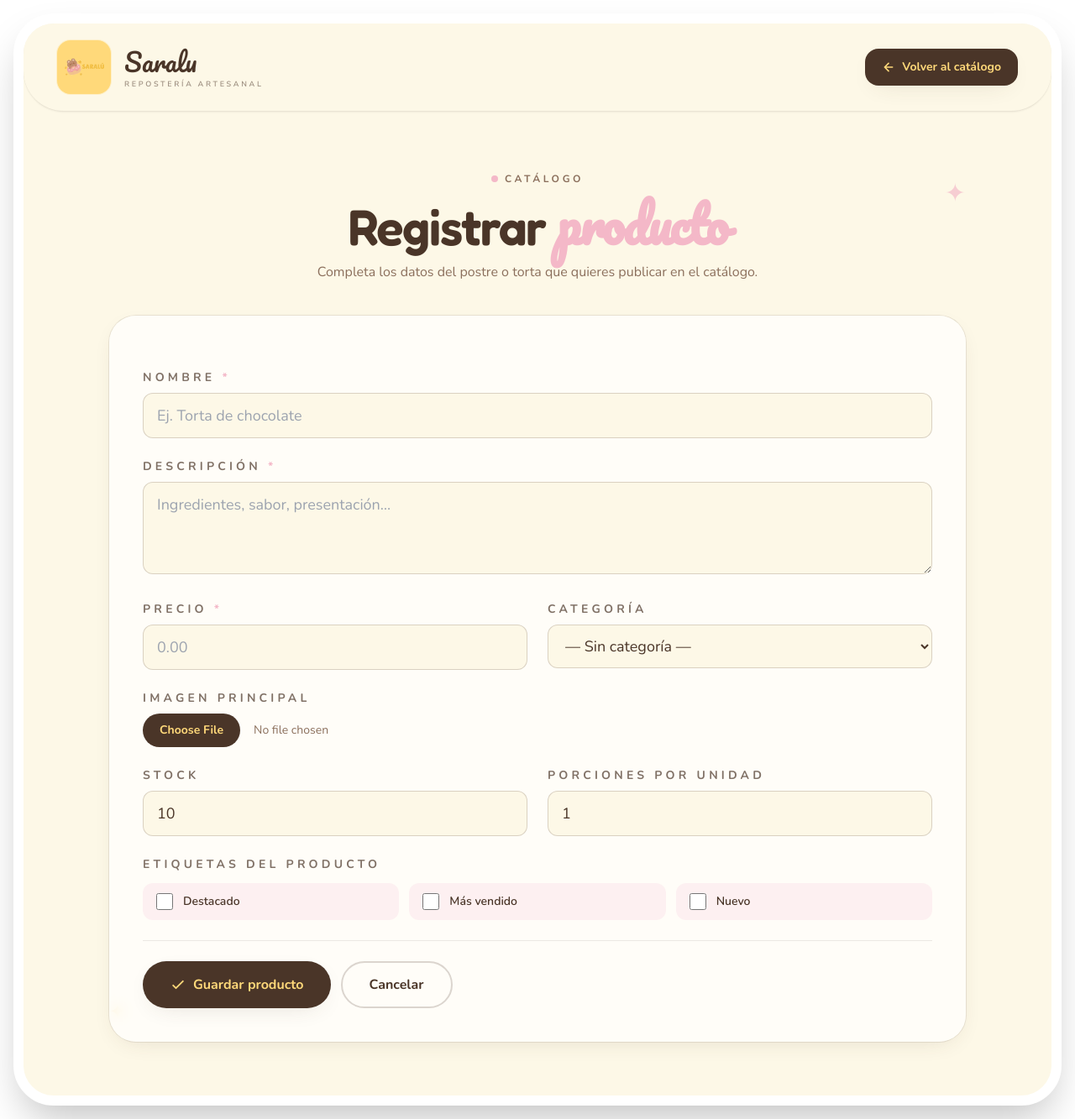
After one commit to JohanV0/SARALU, a Django app: page /catalogo/nuevo/ in a window 1280 px wide. The commit adds this page. Shown: the whole page at 84% size. Run offline with Django 5.2, Linux system fonts and the light colour scheme; data that the repository does not hold is empty; some libraries are stand-ins or nearby versions.

Commit message:
Registrar producto

```diff
--- a/reposteria/templates/home.html
+++ b/reposteria/templates/home.html
@@ -146,7 +146,7 @@
 
             <div class="grid grid-cols-2 gap-3 3xl:gap-4">
 
-              <a href="#" {# → {% url 'producto_crear' %} #}
+              <a href="{% url 'nuevo_producto' %}"
                  class="group relative flex flex-col gap-3 rounded-4xl bg-rosaClaro p-4 3xl:p-5 min-h-[150px] 3xl:min-h-[180px] shadow-soft hover:bg-rosa hover:-translate-y-1 hover:shadow-lift transition-all overflow-hidden">
                 <span class="grid h-14 w-14 3xl:h-16 3xl:w-16 place-items-center rounded-3xl bg-rosa group-hover:bg-crema transition">
                   <svg xmlns="http://www.w3.org/2000/svg" class="h-6 w-6 3xl:h-7 3xl:w-7 text-chocolate" fill="none"
--- /dev/null
+++ b/reposteria/templates/nuevo-producto.html
@@ -0,0 +1,235 @@
+{% load static %}
+<!DOCTYPE html>
+<html lang="es">
+<head>
+  <meta charset="UTF-8" />
+  <meta name="viewport" content="width=device-width, initial-scale=1.0" />
+  <title>Registrar producto — SARALU</title>
+
+  <script src="https://cdn.tailwindcss.com"></script>
+  <script>
+    tailwind.config = {
+      theme: {
+        screens: {
+          'sm': '640px',
+          'md': '768px',
+          'lg': '1024px',
+          'xl': '1280px',
+          '2xl': '1536px',
+          '3xl': '1920px',
+          '4xl': '2560px',
+        },
+        extend: {
+          colors: {
+            mantequilla: "#ffd97a",
+            chocolate: "#4a3528",
+            crema: "#fdf8e7",
+            rosa: "#f4b8c8",
+            rosaClaro: "#fbe3ea",
+            cafe: "#8b6f5c",
+            azul: "#b1c8ea",
+          },
+          fontFamily: {
+            display: ['"Fredoka"', 'system-ui', 'sans-serif'],
+            script: ['"Pacifico"', 'cursive'],
+            body: ['"Nunito"', 'sans-serif'],
+          },
+          boxShadow: {
+            soft: "0 8px 30px -14px rgba(74, 53, 40, 0.20)",
+            lift: "0 24px 55px -25px rgba(74, 53, 40, 0.30)",
+          },
+          letterSpacing: {
+            widest2: "0.3em",
+          },
+          borderRadius: {
+            '4xl': '2rem',
+            '5xl': '2.5rem',
+            '6xl': '3rem',
+          },
+        },
+      },
+    };
+  </script>
+
+  <link rel="preconnect" href="https://fonts.googleapis.com" />
+  <link rel="preconnect" href="https://fonts.gstatic.com" crossorigin />
+  <link href="https://fonts.googleapis.com/css2?family=Fredoka:wght@400;500;600;700&family=Pacifico&family=Nunito:wght@300;400;500;600;700;800&display=swap" rel="stylesheet" />
+</head>
+
+<body class="bg-white font-body text-base lg:text-lg text-chocolate antialiased p-2 md:p-4">
+
+  <div class="min-h-[calc(100vh-16px)] md:min-h-[calc(100vh-32px)] border-[8px] md:border-[12px] border-white rounded-[2rem] md:rounded-[3rem] bg-crema relative overflow-hidden shadow-2xl">
+
+    {# HEADER #}
+    <header class="bg-crema shadow-sm rounded-b-[2rem] lg:rounded-b-[3rem] border-b border-chocolate/10">
+      <div class="mx-auto w-full max-w-[1500px] px-4 sm:px-7 lg:px-10 py-4 lg:py-5">
+        <div class="flex items-center justify-between gap-4">
+
+          <a href="{% url 'home' %}" class="group flex items-center gap-3 lg:gap-4 shrink-0">
+            <span class="relative grid h-12 w-12 sm:h-14 sm:w-14 lg:h-16 lg:w-16 place-items-center overflow-hidden rounded-2xl bg-mantequilla ring-1 ring-mantequilla/30 transition duration-300 group-hover:-translate-y-0.5 group-hover:ring-rosa">
+              <img src="{% static 'img/logo.png' %}" alt="Logo SARALU" class="h-full w-full object-contain p-1" />
+            </span>
+            <span class="flex flex-col leading-none">
+              <span class="font-script text-2xl lg:text-3xl text-chocolate">Saralu</span>
+              <span class="hidden lg:block mt-1 text-[9px] font-semibold uppercase tracking-widest2 text-chocolate/55">Repostería artesanal</span>
+            </span>
+          </a>
+
+          <a href="{% url 'catalogo' %}"
+             class="inline-flex items-center gap-2 rounded-2xl bg-chocolate px-4 py-2.5 lg:px-5 lg:py-3 text-sm font-bold text-mantequilla shadow-soft hover:bg-cafe hover:-translate-y-0.5 transition-all">
+            <svg xmlns="http://www.w3.org/2000/svg" class="h-4 w-4" fill="none" viewBox="0 0 24 24" stroke="currentColor" stroke-width="2.4" stroke-linecap="round" stroke-linejoin="round">
+              <path d="M19 12H5M12 19l-7-7 7-7" />
+            </svg>
+            Volver al catálogo
+          </a>
+        </div>
+      </div>
+    </header>
+
+    {# MAIN #}
+    <main class="relative mx-auto w-full max-w-[1100px] px-4 sm:px-7 lg:px-10 py-10 lg:py-16">
+
+      <span class="absolute top-20 right-10 text-rosa text-3xl animate-pulse">✦</span>
+      <span class="absolute bottom-20 left-10 text-mantequilla text-2xl animate-bounce">✦</span>
+
+      <div class="text-center mb-10">
+        <span class="inline-flex items-center gap-2 text-[10px] lg:text-xs font-bold uppercase tracking-widest2 text-cafe">
+          <span class="h-2 w-2 rounded-full bg-rosa"></span>
+          Catálogo
+        </span>
+        <h1 class="font-display mt-3 text-4xl md:text-5xl lg:text-6xl font-semibold tracking-tight text-chocolate">
+          Registrar <span class="font-script text-rosa">producto</span>
+        </h1>
+        <p class="mt-3 max-w-2xl mx-auto text-sm lg:text-base text-cafe">
+          Completa los datos del postre o torta que quieres publicar en el catálogo.
+        </p>
+      </div>
+
+      {% if messages %}
+        <div class="mb-6 space-y-2">
+          {% for message in messages %}
+            <div class="rounded-2xl px-5 py-4 text-sm font-semibold bg-mantequilla text-chocolate border border-chocolate/20 shadow-soft">
+              {{ message }}
+            </div>
+          {% endfor %}
+        </div>
+      {% endif %}
+
+      <form method="post" enctype="multipart/form-data" class="rounded-[2rem] bg-white/70 backdrop-blur ring-1 ring-chocolate/10 shadow-soft p-6 lg:p-10 space-y-6">
+        {% csrf_token %}
+
+        {# Nombre #}
+        <div>
+          <label for="nombre" class="block text-sm font-bold uppercase tracking-widest2 text-chocolate/70 mb-2">
+            Nombre <span class="text-rosa">*</span>
+          </label>
+          <input type="text" name="nombre" id="nombre" required
+                 placeholder="Ej. Torta de chocolate"
+                 class="w-full rounded-xl border border-chocolate/20 bg-crema px-4 py-3 text-chocolate outline-none focus:border-chocolate focus:ring-1 focus:ring-chocolate transition" />
+        </div>
+
+        {# Descripción #}
+        <div>
+          <label for="descripcion" class="block text-sm font-bold uppercase tracking-widest2 text-chocolate/70 mb-2">
+            Descripción <span class="text-rosa">*</span>
+          </label>
+          <textarea name="descripcion" id="descripcion" rows="3" required
+                    placeholder="Ingredientes, sabor, presentación…"
+                    class="w-full rounded-xl border border-chocolate/20 bg-crema px-4 py-3 text-chocolate outline-none focus:border-chocolate focus:ring-1 focus:ring-chocolate transition min-h-[110px]"></textarea>
+        </div>
+
+        {# Precio y Categoría #}
+        <div class="grid md:grid-cols-2 gap-6">
+          <div>
+            <label for="precio" class="block text-sm font-bold uppercase tracking-widest2 text-chocolate/70 mb-2">
+              Precio <span class="text-rosa">*</span>
+            </label>
+            <input type="number" name="precio" id="precio" step="0.01" min="0.01" required
+                   placeholder="0.00"
+                   class="w-full rounded-xl border border-chocolate/20 bg-crema px-4 py-3 text-chocolate outline-none focus:border-chocolate focus:ring-1 focus:ring-chocolate transition" />
+          </div>
+
+          <div>
+            <label for="categoria" class="block text-sm font-bold uppercase tracking-widest2 text-chocolate/70 mb-2">
+              Categoría
+            </label>
+            <select name="categoria" id="categoria"
+                    class="w-full rounded-xl border border-chocolate/20 bg-crema px-4 py-3 text-chocolate outline-none focus:border-chocolate focus:ring-1 focus:ring-chocolate transition">
+              <option value="">— Sin categoría —</option>
+              {% for c in categorias %}
+                <option value="{{ c.id }}">{{ c.nombre }}</option>
+              {% endfor %}
+            </select>
+          </div>
+        </div>
+
+        {# Imagen #}
+        <div>
+          <label for="imagen" class="block text-sm font-bold uppercase tracking-widest2 text-chocolate/70 mb-2">
+            Imagen principal
+          </label>
+          <input type="file" name="imagen" id="imagen" accept="image/*"
+                 class="block w-full text-sm text-cafe cursor-pointer file:mr-4 file:rounded-full file:border-0 file:bg-chocolate file:px-5 file:py-2.5 file:text-sm file:font-bold file:text-mantequilla hover:file:bg-cafe file:cursor-pointer" />
+        </div>
+
+        {# Stock y Porciones #}
+        <div class="grid md:grid-cols-2 gap-6">
+          <div>
+            <label for="stock" class="block text-sm font-bold uppercase tracking-widest2 text-chocolate/70 mb-2">
+              Stock
+            </label>
+            <input type="number" name="stock" id="stock" min="0" value="10"
+                   class="w-full rounded-xl border border-chocolate/20 bg-crema px-4 py-3 text-chocolate outline-none focus:border-chocolate focus:ring-1 focus:ring-chocolate transition" />
+          </div>
+
+          <div>
+            <label for="porciones" class="block text-sm font-bold uppercase tracking-widest2 text-chocolate/70 mb-2">
+              Porciones por unidad
+            </label>
+            <input type="number" name="porciones" id="porciones" min="1" value="1"
+                   class="w-full rounded-xl border border-chocolate/20 bg-crema px-4 py-3 text-chocolate outline-none focus:border-chocolate focus:ring-1 focus:ring-chocolate transition" />
+          </div>
+        </div>
+
+        {# Destacados #}
+        <div>
+          <p class="block text-sm font-bold uppercase tracking-widest2 text-chocolate/70 mb-3">
+            Etiquetas del producto
+          </p>
+          <div class="grid sm:grid-cols-3 gap-3">
+            <label class="flex items-center gap-3 rounded-xl bg-rosaClaro/50 px-4 py-3 cursor-pointer hover:bg-rosaClaro transition">
+              <input type="checkbox" name="destacado" class="h-5 w-5 rounded border-chocolate/30 text-chocolate focus:ring-chocolate" />
+              <span class="text-sm font-semibold">Destacado</span>
+            </label>
+            <label class="flex items-center gap-3 rounded-xl bg-rosaClaro/50 px-4 py-3 cursor-pointer hover:bg-rosaClaro transition">
+              <input type="checkbox" name="mas_vendido" class="h-5 w-5 rounded border-chocolate/30 text-chocolate focus:ring-chocolate" />
+              <span class="text-sm font-semibold">Más vendido</span>
+            </label>
+            <label class="flex items-center gap-3 rounded-xl bg-rosaClaro/50 px-4 py-3 cursor-pointer hover:bg-rosaClaro transition">
+              <input type="checkbox" name="es_nuevo" class="h-5 w-5 rounded border-chocolate/30 text-chocolate focus:ring-chocolate" />
+              <span class="text-sm font-semibold">Nuevo</span>
+            </label>
+          </div>
+        </div>
+
+        {# Botones #}
+        <div class="flex flex-col sm:flex-row gap-3 pt-6 border-t border-chocolate/10">
+          <button type="submit"
+                  class="inline-flex items-center justify-center gap-2 rounded-full bg-chocolate px-8 py-3.5 text-sm lg:text-base font-bold text-mantequilla shadow-soft hover:bg-cafe hover:-translate-y-0.5 transition-all">
+            <svg xmlns="http://www.w3.org/2000/svg" class="h-5 w-5" fill="none" viewBox="0 0 24 24" stroke="currentColor" stroke-width="2.2" stroke-linecap="round" stroke-linejoin="round">
+              <path d="M5 13l4 4L19 7" />
+            </svg>
+            Guardar producto
+          </button>
+          <a href="{% url 'catalogo' %}"
+             class="inline-flex items-center justify-center gap-2 rounded-full border-2 border-chocolate/20 px-8 py-3.5 text-sm lg:text-base font-bold text-chocolate hover:bg-chocolate/5 hover:-translate-y-0.5 transition-all">
+            Cancelar
+          </a>
+        </div>
+      </form>
+
+    </main>
+
+  </div>
+</body>
+</html>
--- a/reposteria/urls.py
+++ b/reposteria/urls.py
@@ -5,4 +5,5 @@ urlpatterns = [
     path('', views.home, name='home'),
     path('catalogo/', views.catalogo_view, name='catalogo'),
     path('producto/<int:producto_id>/', views.detalle_producto_view, name='producto_detalle'),
+    path('catalogo/nuevo/', views.nuevo_producto, name='nuevo_producto'),
 ]
--- a/reposteria/views.py
+++ b/reposteria/views.py
@@ -133,3 +133,38 @@ def detalle_producto_view(request, producto_id):
         'form': form,
     }
     return render(request, 'detalle_producto.html', contexto)
+
+def nuevo_producto(request):
+  categorias = Categoria.objects.all()
+
+  if request.method == "POST":
+    nombre = request.POST.get('nombre')
+    descripcion = request.POST.get('descripcion')
+    precio = request.POST.get('precio')
+    categoria_id = request.POST.get('categoria')
+    imagen = request.FILES.get('imagen')
+    stock = request.POST.get('stock')
+    porciones = request.POST.get('porciones')
+    destacado = request.POST.get('destacado') == 'on'
+    mas_vendido = request.POST.get('mas_vendido') == 'on'
+    es_nuevo = request.POST.get('es_nuevo') == 'on'
+
+    if nombre and descripcion and precio:
+      producto = Producto(
+        nombre=nombre,
+        descripcion=descripcion,
+        precio=precio,
+        imagen=imagen,
+        stock=int(stock) if stock else 10,
+        porciones=int(porciones) if porciones else 1,
+        destacado=destacado,
+        mas_vendido=mas_vendido,
+        es_nuevo=es_nuevo,
+        categoria_id=categoria_id if categoria_id else None,
+      )
+      producto.save()
+
+      messages.success(request, f'Producto "{producto.nombre}" registrado correctamente.')
+      return redirect('catalogo')
+
+  return render(request, 'nuevo-producto.html', {'categorias': categorias})
```
Also changed, not shown: media/productos/3_De1t1yV.jpeg (added), media/productos/3_aLclPQA.jpeg (added), reposteria/migrations/0002_fix_categoria_nullable.py (added).
